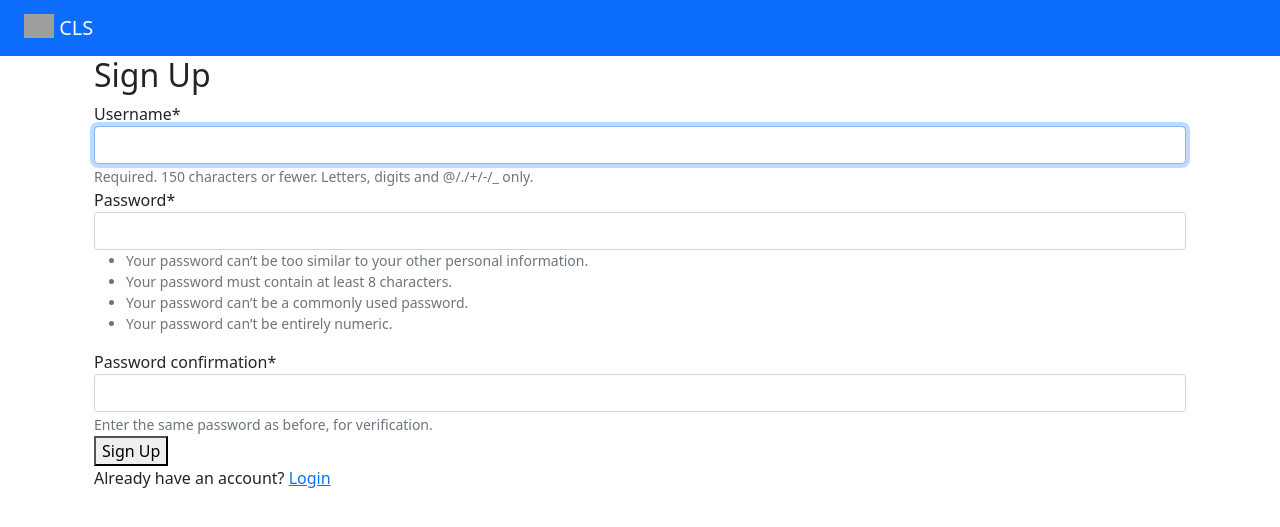
After one commit to Banchi-salim/Navigation-App, a Django app: page /signup/ in a window 1280 px wide. The commit adds this page. Shown: the top 527 px of the page. Run offline with Django 4.2, Linux system fonts and the light colour scheme; some libraries are stand-ins or nearby versions; grey boxes are pictures that could not be loaded.

Commit message:
added login and signup page now all that remains is user authentication

```diff
--- a/campuslocationfinder/campuslocationfinder/campuslocationfinder/urls.py
+++ b/campuslocationfinder/campuslocationfinder/campuslocationfinder/urls.py
@@ -16,8 +16,19 @@ Including another URLconf
 """
 from django.contrib import admin
 from django.urls import path, include
+from django.contrib.auth import views as auth_views
 
 urlpatterns = [
+    # ...
     path('admin/', admin.site.urls),
     path('', include('locator.urls')),
+    path('login/', auth_views.LoginView.as_view(), name='login'),
+    path('logout/', auth_views.LogoutView.as_view(), name='logout'),
+    path('password_change/', auth_views.PasswordChangeView.as_view(), name='password_change'),
+    path('password_change/done/', auth_views.PasswordChangeDoneView.as_view(), name='password_change_done'),
+    path('password_reset/', auth_views.PasswordResetView.as_view(), name='password_reset'),
+    path('password_reset/done/', auth_views.PasswordResetDoneView.as_view(), name='password_reset_done'),
+    path('reset/<uidb64>/<token>/', auth_views.PasswordResetConfirmView.as_view(), name='password_reset_confirm'),
+    path('reset/done/', auth_views.PasswordResetCompleteView.as_view(), name='password_reset_complete'),
+    # ...
 ]
--- a/campuslocationfinder/campuslocationfinder/locator/forms.py
+++ b/campuslocationfinder/campuslocationfinder/locator/forms.py
@@ -1,9 +1,14 @@
+# myapp/forms.py
 from django import forms
-
-from .models import Route
+from django.contrib.auth.forms import UserCreationForm
+from django.contrib.auth.models import User
 
 
-class RouteForm(forms.ModelForm):
+class LoginForm(forms.Form):
+    username = forms.CharField()
+    password = forms.CharField(widget=forms.PasswordInput)
+
+class RegistrationForm(UserCreationForm):
     class Meta:
-        model = Route
-        fields = ['start', 'end']
+        model = User
+        fields = ['username', 'password1', 'password2']
--- a/campuslocationfinder/campuslocationfinder/locator/templates/locator/index.html
+++ b/campuslocationfinder/campuslocationfinder/locator/templates/locator/index.html
@@ -14,6 +14,7 @@
 <body class="container-fluid">
     <nav class="navbar navbar-light" style="background-color: #e3f2fd; width:100%;">
         <h1 style="text-align: left; vertical-align: center">Campus Location Finder</h1>
+
     </nav>
     <div class="row">
 
--- /dev/null
+++ b/campuslocationfinder/campuslocationfinder/locator/templates/locator/signup.html
@@ -0,0 +1,33 @@
+{% load crispy_forms_tags %}
+<!DOCTYPE html>
+<html>
+<head>
+    <meta charset="UTF-8">
+    <meta content="width=device-width, initial-scale=1" name="viewport">
+    <link rel="stylesheet" href="https://cdn.jsdelivr.net/npm/bootstrap@5.3.0/dist/css/bootstrap.min.css">
+    <link crossorigin="anonymous" href="https://cdn.jsdelivr.net/npm/bootstrap@5.0.2/dist/css/bootstrap.min.css" integrity="sha384-EVSTQN3/azprG1Anm3QDgpJLIm9Nao0Yz1ztcQTwFspd3yD65VohhpuuCOmLASjC" rel="stylesheet">
+    <script src="https://code.jquery.com/jquery-3.6.0.min.js"></script>
+    <title>Sign Up</title>
+</head>
+<body>
+    <nav class="navbar bg-primary" data-bs-theme="dark">
+        <!-- Navbar content -->
+          <div class="container-fluid">
+              <a class="navbar-brand" href="#">
+                <img src="{static 'locator/ozovehe logo.png'}" alt="Logo" width="30" height="24" class="d-inline-block align-text-top">
+                CLS
+              </a>
+          </div>
+    </nav>
+    <div class="container">
+        <h2>Sign Up</h2>
+        <form method="post" action="{% url 'signup' %}">
+            {% csrf_token %}
+            {{ form|crispy }}
+            <button type="submit">Sign Up</button>
+        </form>
+        <p>Already have an account? <a href="{% url 'login' %}">Login</a></p>
+    </div>
+
+</body>
+</html>
--- a/campuslocationfinder/campuslocationfinder/locator/urls.py
+++ b/campuslocationfinder/campuslocationfinder/locator/urls.py
@@ -4,4 +4,6 @@ from . import views
 urlpatterns = [
     path('', views.homepage, name='HOME'),
     path('index/', views.index, name='index'),
+    path('login/', views.login_view, name='login'),
+    path('signup/', views.signup_view, name='signup'),
 ]
--- a/campuslocationfinder/campuslocationfinder/locator/views.py
+++ b/campuslocationfinder/campuslocationfinder/locator/views.py
@@ -1,8 +1,37 @@
 import gmaps.datasets
-from django.shortcuts import render
+from django.shortcuts import render, redirect
 import json
 from django.http import JsonResponse
 import requests
+from django.contrib.auth import authenticate, login
+from .forms import LoginForm, RegistrationForm
+
+
+def signup_view(request):
+    if request.method == 'POST':
+        form = RegistrationForm(request.POST)
+        if form.is_valid():
+            user = form.save()
+            login(request, user)
+            return redirect(homepage)  # Replace 'home' with the URL name of your home page
+    else:
+        form = RegistrationForm()
+    return render(request, 'locator/signup.html', {'form': form})
+
+
+def login_view(request):
+    if request.method == 'POST':
+        form = LoginForm(request.POST)
+        if form.is_valid():
+            username = form.cleaned_data['username']
+            password = form.cleaned_data['password']
+            user = authenticate(request, username=username, password=password)
+            if user is not None:
+                login(request, user)
+                return redirect(homepage)  # Replace 'home' with the URL name of your home page
+    else:
+        form = LoginForm()
+    return render(request, 'locator/login.html', {'form': form})
 
 
 def debug_view(request):
@@ -63,6 +92,7 @@ def fetch_directions_from_api(origin, destination):
 
     return data
 
+
 def index(request):
     if request.method == 'GET':
         # Fetch the JSON data from the debug view.
```
Also changed, not shown: campuslocationfinder/campuslocationfinder/campuslocationfinder/settings.py (+10 -0 lines), campuslocationfinder/campuslocationfinder/locator/templates/locator/login.html (added, +34 -0 lines), campuslocationfinder/campuslocationfinder/db.sqlite3.
